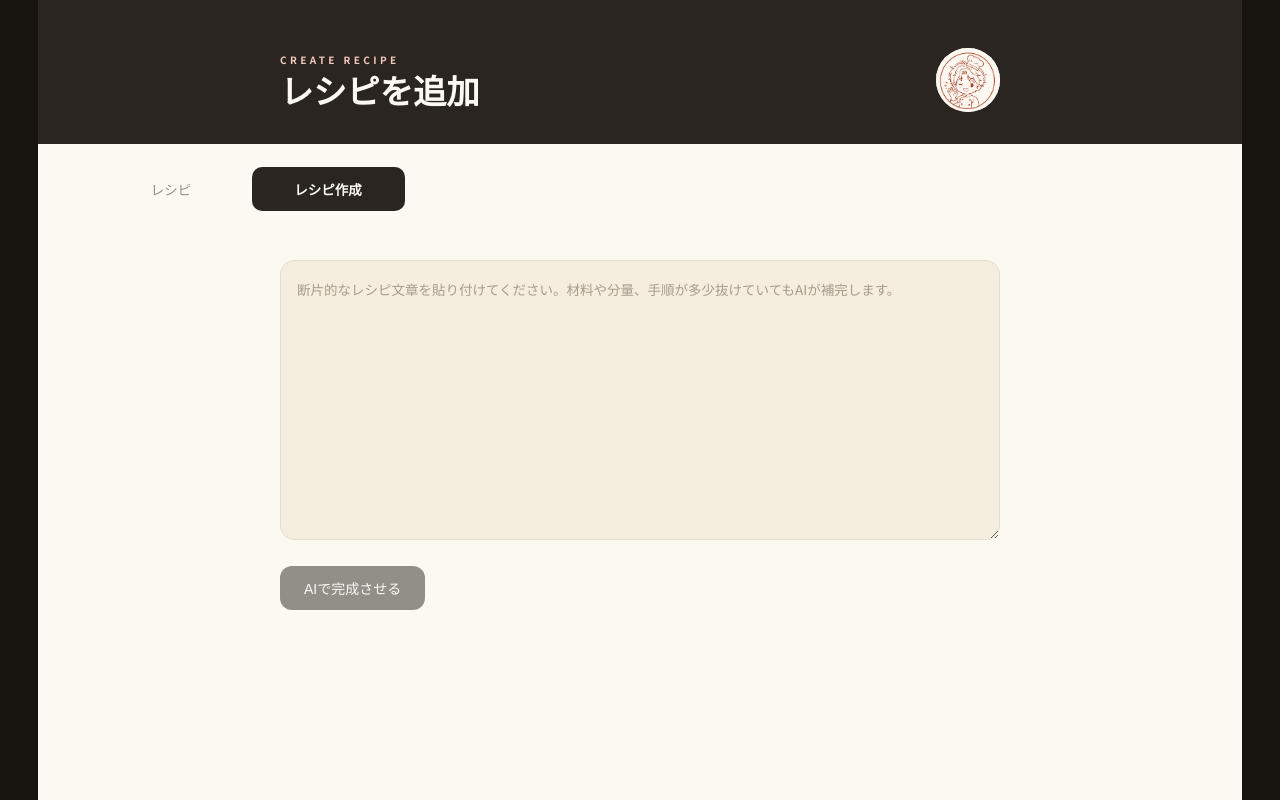
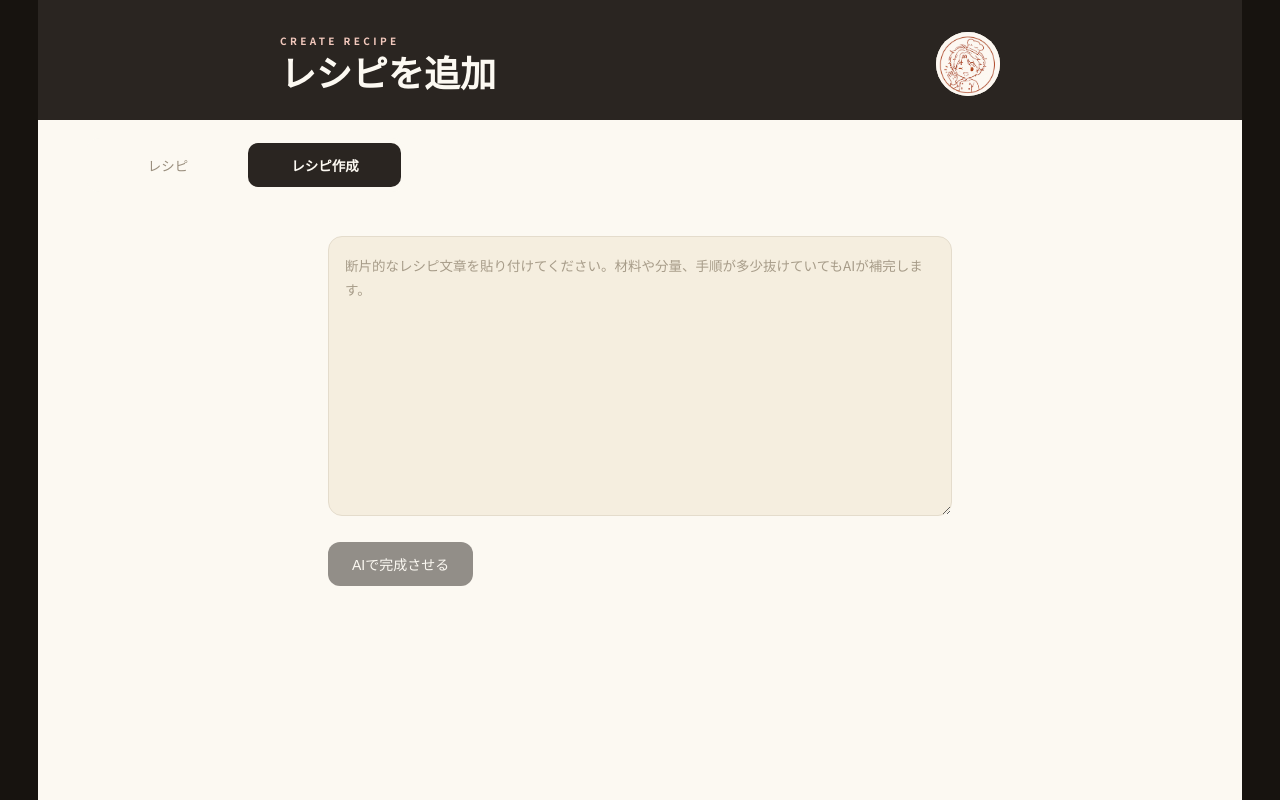
Before and after one commit to nalufurumi/recipe-app-nextjs-ai, a Next.js app: page /upload in a window 1280 px wide. Built offline with nearby package versions, Linux system fonts and the light colour scheme; a web font is replaced by a local one.

Commit message:
Rework layout to be fully fluid: continuous width/clamp formulas instead of breakpoint-jumped max-widths; auto-fit grid always active for list page

```diff
--- a/app/globals.css
+++ b/app/globals.css
@@ -102,7 +102,7 @@ a { color: inherit; text-decoration: none; }
 }
 
 .home-screen {
-  max-width: 480px;
+  width: min(94%, 1400px);
   margin: 0 auto;
   min-height: 100dvh;
   background: #FCF9F2;
@@ -113,7 +113,7 @@ a { color: inherit; text-decoration: none; }
 .home-hero {
   flex: none;
   background: #2A2521;
-  padding: 30px 24px 22px;
+  padding: clamp(24px, 5vw, 32px) clamp(20px, 4vw, 48px) clamp(18px, 3vw, 24px);
 }
 
 .home-hero-top {
@@ -130,14 +130,14 @@ a { color: inherit; text-decoration: none; }
   margin: 8px 0 0;
   font-family: 'Shippori Mincho B1', serif;
   font-weight: 700;
-  font-size: 30px;
+  font-size: clamp(1.5rem, 4vw, 2rem);
   color: #FCF9F2;
   line-height: 1.1;
 }
 
 .app-tabnav-wrap {
   flex: none;
-  padding: 18px 24px 0;
+  padding: clamp(14px, 2vw, 18px) clamp(20px, 4vw, 48px) 0;
 }
 
 .app-tabnav-wrap .tab-nav {
@@ -147,13 +147,13 @@ a { color: inherit; text-decoration: none; }
 
 .home-list-wrap {
   flex: 1;
-  padding: 16px 24px 100px;
+  padding: clamp(14px, 2vw, 18px) clamp(20px, 4vw, 48px) 100px;
 }
 
 .home-list {
-  display: flex;
-  flex-direction: column;
-  gap: 14px;
+  display: grid;
+  grid-template-columns: repeat(auto-fit, minmax(280px, 1fr));
+  gap: clamp(14px, 2vw, 24px);
 }
 
 .home-card {
@@ -191,6 +191,8 @@ a { color: inherit; text-decoration: none; }
 }
 
 .empty-state {
+  max-width: min(80%, 480px);
+  margin: 0 auto;
   text-align: center;
   color: #9A8F7E;
   padding: 60px 0 40px;
@@ -202,37 +204,15 @@ a { color: inherit; text-decoration: none; }
 }
 
 @media (min-width: 768px) {
-  .home-screen {
-    max-width: min(94vw, 1400px);
-  }
-
-  .home-hero,
-  .home-list-wrap,
-  .app-tabnav-wrap {
-    padding-left: clamp(24px, 4vw, 64px);
-    padding-right: clamp(24px, 4vw, 64px);
-  }
-
   .app-tabnav-wrap .tab-nav {
     max-width: min(40%, 320px);
-  }
-
-  .home-list {
-    display: grid;
-    grid-template-columns: repeat(auto-fit, minmax(260px, 1fr));
-    gap: clamp(14px, 2vw, 24px);
-  }
-
-  .empty-state {
-    max-width: min(80%, 480px);
-    margin: 0 auto;
   }
 }
 
 /* ---------- upload ---------- */
 
 .upload-screen {
-  max-width: 480px;
+  width: min(94%, 1400px);
   margin: 0 auto;
   min-height: 100dvh;
   background: #FCF9F2;
@@ -243,10 +223,12 @@ a { color: inherit; text-decoration: none; }
 .upload-hero {
   flex: none;
   background: #2A2521;
-  padding: 30px 24px 22px;
+  padding: clamp(24px, 5vw, 32px) clamp(20px, 4vw, 48px) clamp(18px, 3vw, 24px);
 }
 
 .upload-hero-top {
+  width: min(100%, 720px);
+  margin: 0 auto;
   display: flex;
   justify-content: space-between;
   align-items: flex-end;
@@ -260,22 +242,24 @@ a { color: inherit; text-decoration: none; }
   margin: 8px 0 0;
   font-family: 'Shippori Mincho B1', serif;
   font-weight: 700;
-  font-size: 30px;
+  font-size: clamp(1.5rem, 4vw, 2.25rem);
   color: #FCF9F2;
   line-height: 1.1;
 }
 
 .upload-inner {
+  width: min(100%, 720px);
+  margin: 0 auto;
   flex: 1;
-  padding: 20px 24px 100px;
+  padding: clamp(20px, 4vw, 40px) clamp(20px, 4vw, 48px) 100px;
   display: flex;
   flex-direction: column;
-  gap: 20px;
+  gap: clamp(18px, 2vw, 28px);
 }
 
 .upload-inner textarea {
   width: 100%;
-  min-height: 200px;
+  min-height: clamp(200px, 22vw, 280px);
   border: 1px solid #E4DCCC;
   border-radius: 14px;
   padding: 16px;
@@ -289,36 +273,6 @@ a { color: inherit; text-decoration: none; }
 
 .upload-inner textarea::placeholder {
   color: #A79C89;
-}
-
-@media (min-width: 768px) {
-  .upload-screen {
-    max-width: min(94vw, 1400px);
-  }
-
-  .upload-hero {
-    padding: clamp(28px, 4vw, 48px) clamp(24px, 5vw, 64px) clamp(20px, 3vw, 32px);
-  }
-
-  .upload-hero-top,
-  .upload-inner {
-    max-width: min(80%, 720px);
-    margin: 0 auto;
-    width: min(80%, 720px);
-  }
-
-  .upload-hero-title {
-    font-size: clamp(28px, 2.6vw, 36px);
-  }
-
-  .upload-inner {
-    padding: clamp(24px, 4vw, 40px) 0 100px;
-    gap: clamp(18px, 2vw, 28px);
-  }
-
-  .upload-inner textarea {
-    min-height: clamp(200px, 22vw, 280px);
-  }
 }
 
 .upload-actions {
@@ -399,7 +353,7 @@ a { color: inherit; text-decoration: none; }
 /* ---------- recipe detail (phone-style screen) ---------- */
 
 .screen {
-  max-width: 480px;
+  width: min(94%, 1400px);
   margin: 0 auto;
   min-height: 100dvh;
   background: #FCF9F2;
@@ -467,7 +421,7 @@ a { color: inherit; text-decoration: none; }
   margin: 8px 0 0;
   font-family: 'Shippori Mincho B1', serif;
   font-weight: 700;
-  font-size: 32px;
+  font-size: clamp(1.75rem, 3.4vw, 2.5rem);
   color: #FCF9F2;
   line-height: 1.12;
 }
@@ -481,7 +435,7 @@ a { color: inherit; text-decoration: none; }
 }
 
 .sheet-inner {
-  padding: 22px 24px 120px;
+  padding: clamp(20px, 4vw, 24px) clamp(20px, 4vw, 24px) 120px;
 }
 
 .lede {
@@ -700,9 +654,8 @@ a { color: inherit; text-decoration: none; }
   left: 50%;
   bottom: 0;
   transform: translateX(-50%);
-  width: 100%;
-  max-width: 480px;
-  padding: 16px 24px 30px;
+  width: min(94%, 1400px);
+  padding: 16px clamp(20px, 4vw, 24px) 30px;
   background: linear-gradient(180deg, rgba(252,249,242,0) 0%, #FCF9F2 26%);
 }
 
@@ -754,7 +707,6 @@ a { color: inherit; text-decoration: none; }
 
 @media (min-width: 768px) {
   .screen {
-    max-width: min(94vw, 1400px);
     display: grid;
     grid-template-columns: minmax(280px, 34%) 1fr;
     align-items: start;
```
